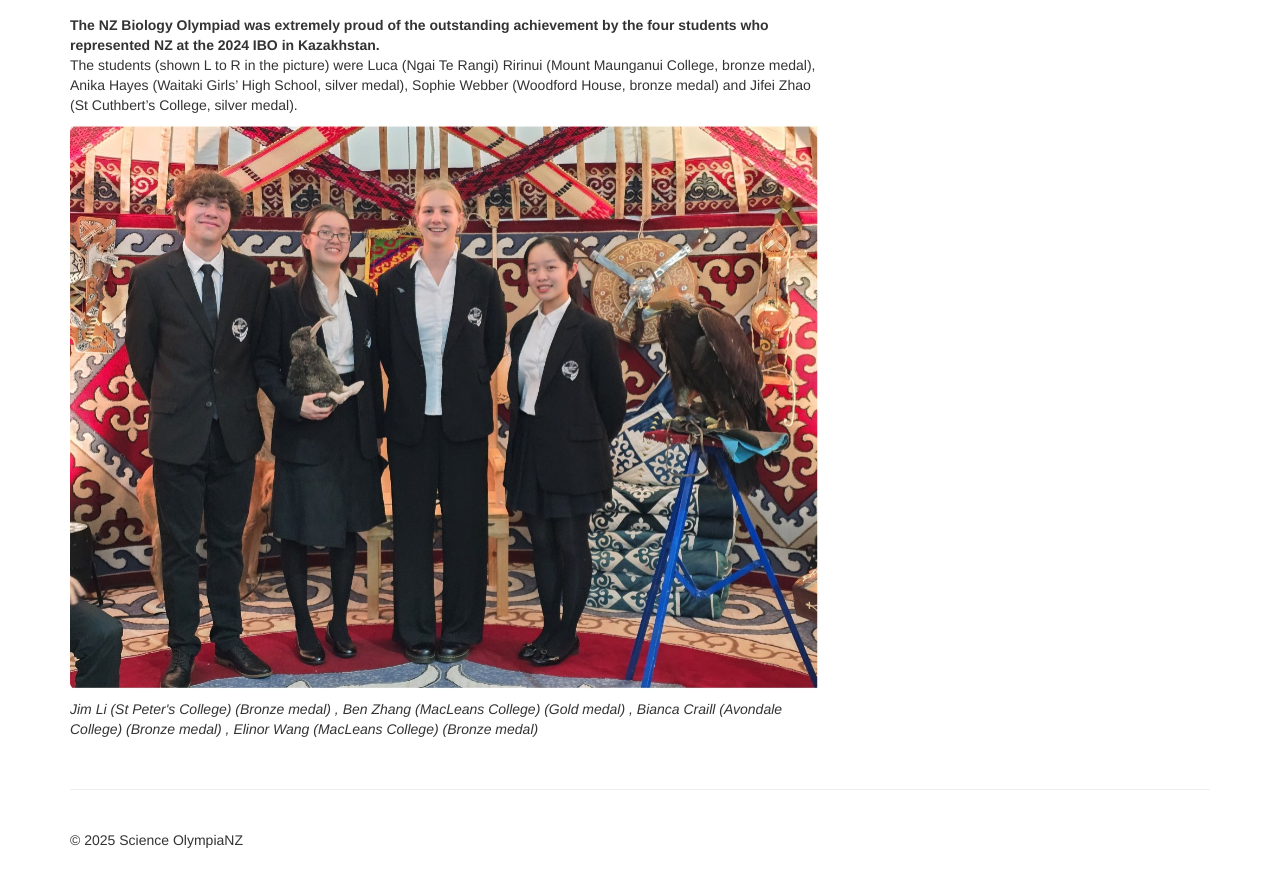
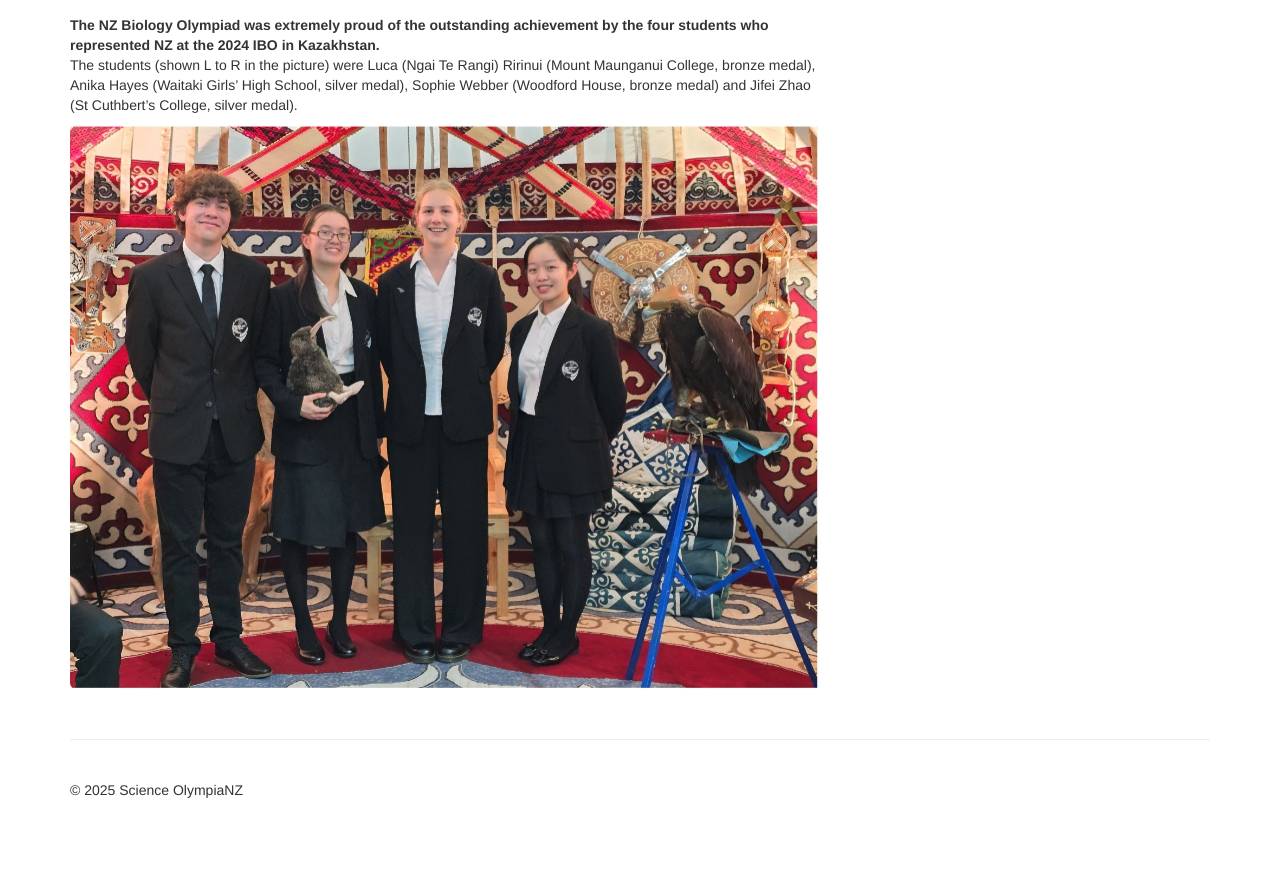
Before and after one commit to scienceolympianz/scienceolympianz.github.io, a Jekyll site: the page built from biology.html, in a window 1280 px wide and 900 px high, scrolled down 950 px. Shown: the top 887 px of the window. Built offline with Jekyll 4.4.1, drawn with Linux system fonts in a browser that asks for light colours; after the commit the page ends 1800 px from its top, so only the background shows below that.

Commit message:
Remove previous years names from under photo in bio

```diff
--- a/biology.html
+++ b/biology.html
@@ -92,14 +92,6 @@ title: "Biology"
                 alt="Responsive image"
             />
         </p>
-        <p>
-            <i
-                >Jim Li (St Peter's College) (Bronze medal) , Ben Zhang
-                (MacLeans College) (Gold medal) , Bianca Craill (Avondale
-                College) (Bronze medal) , Elinor Wang (MacLeans College) (Bronze
-                medal)</i
-            >
-        </p>
     </div>
 
     <div class="col-sm-4 col-md-3 organisation-extras col-md-offset-1">
```
